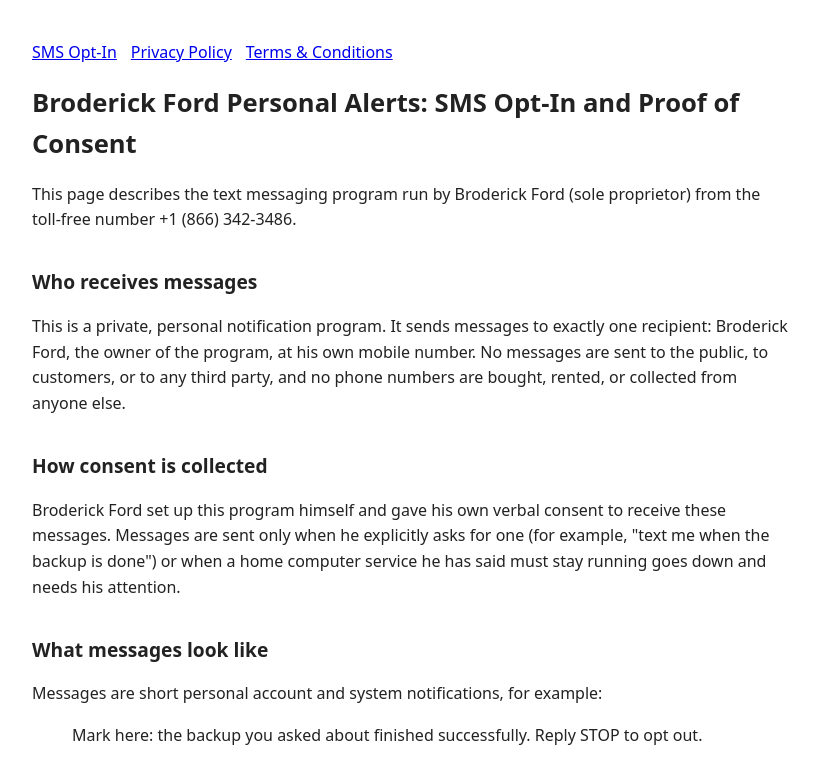
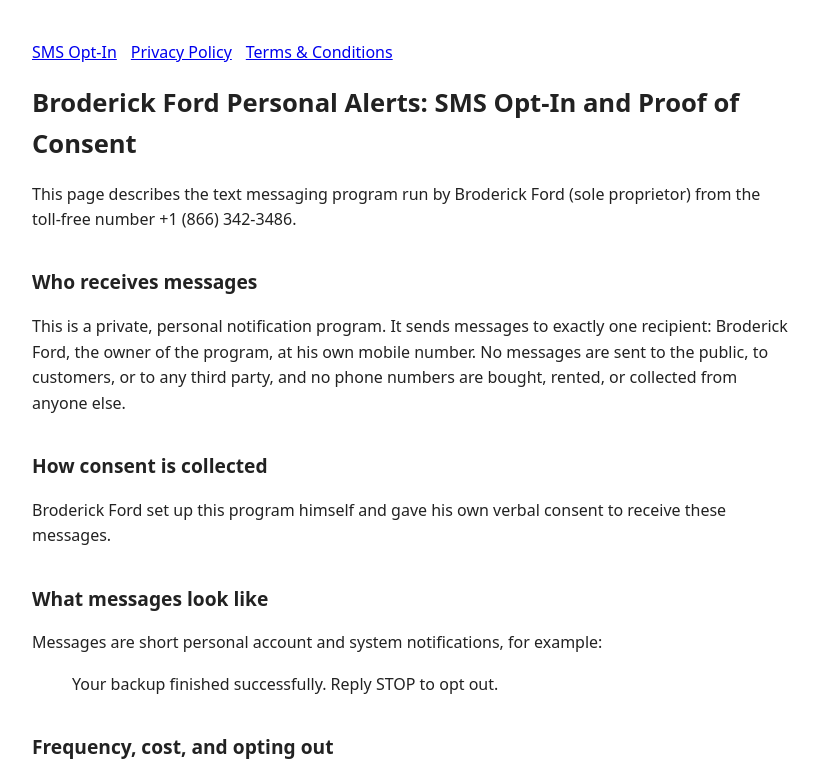
Before and after one commit to marshmallownynja/marshmallownynja.github.io, a plain HTML site: page index.html in a window 1280 px wide. Shown: the top 776 px of the page, without its empty margins (228-1046 px from the left). Drawn offline with Linux system fonts and the light colour scheme.

Commit message:
Simplify wording

```diff
--- a/index.html
+++ b/index.html
@@ -5,10 +5,10 @@
 <h2>Who receives messages</h2>
 <p>This is a private, personal notification program. It sends messages to exactly one recipient: Broderick Ford, the owner of the program, at his own mobile number. No messages are sent to the public, to customers, or to any third party, and no phone numbers are bought, rented, or collected from anyone else.</p>
 <h2>How consent is collected</h2>
-<p>Broderick Ford set up this program himself and gave his own verbal consent to receive these messages. Messages are sent only when he explicitly asks for one (for example, "text me when the backup is done") or when a home computer service he has said must stay running goes down and needs his attention.</p>
+<p>Broderick Ford set up this program himself and gave his own verbal consent to receive these messages.</p>
 <h2>What messages look like</h2>
 <p>Messages are short personal account and system notifications, for example:</p>
-<blockquote>Mark here: the backup you asked about finished successfully. Reply STOP to opt out.</blockquote>
+<blockquote>Your backup finished successfully. Reply STOP to opt out.</blockquote>
 <h2>Frequency, cost, and opting out</h2>
 <ul>
 <li>Message frequency varies, typically fewer than 10 messages per month.</li>
```
Also changed, not shown: terms.html (+1 -1 lines).
